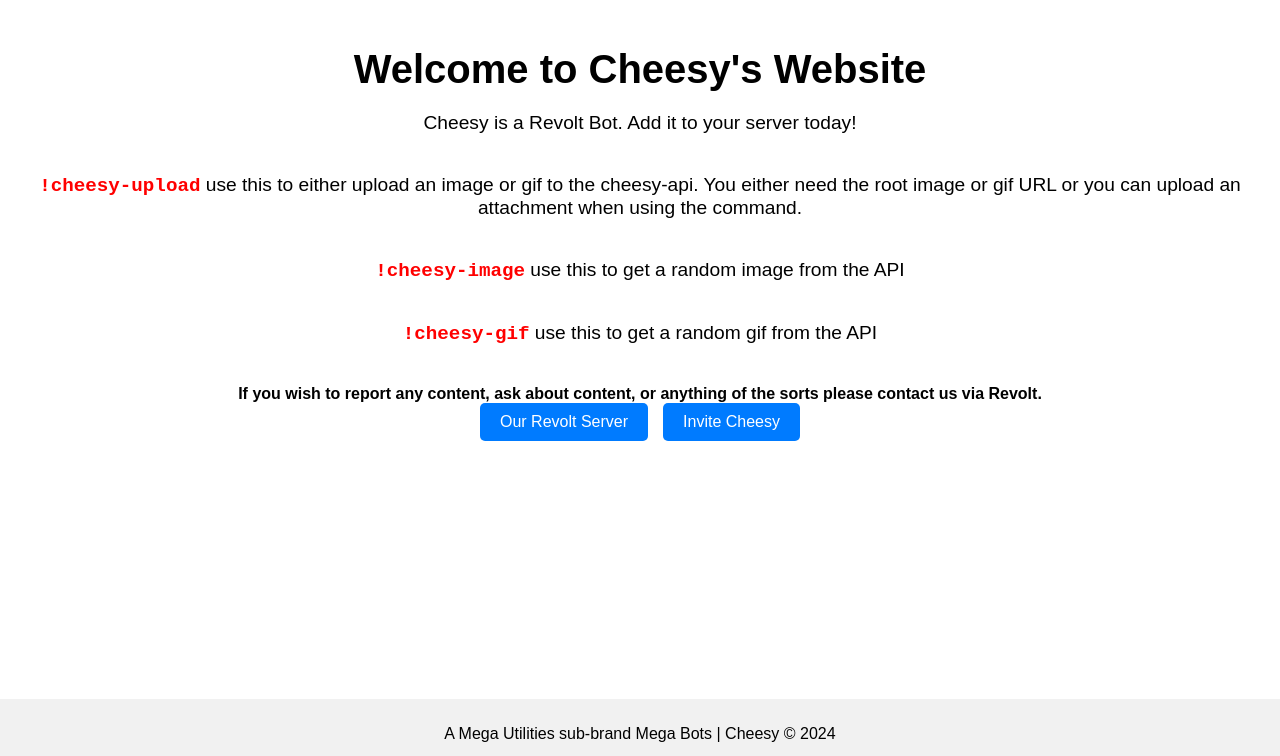
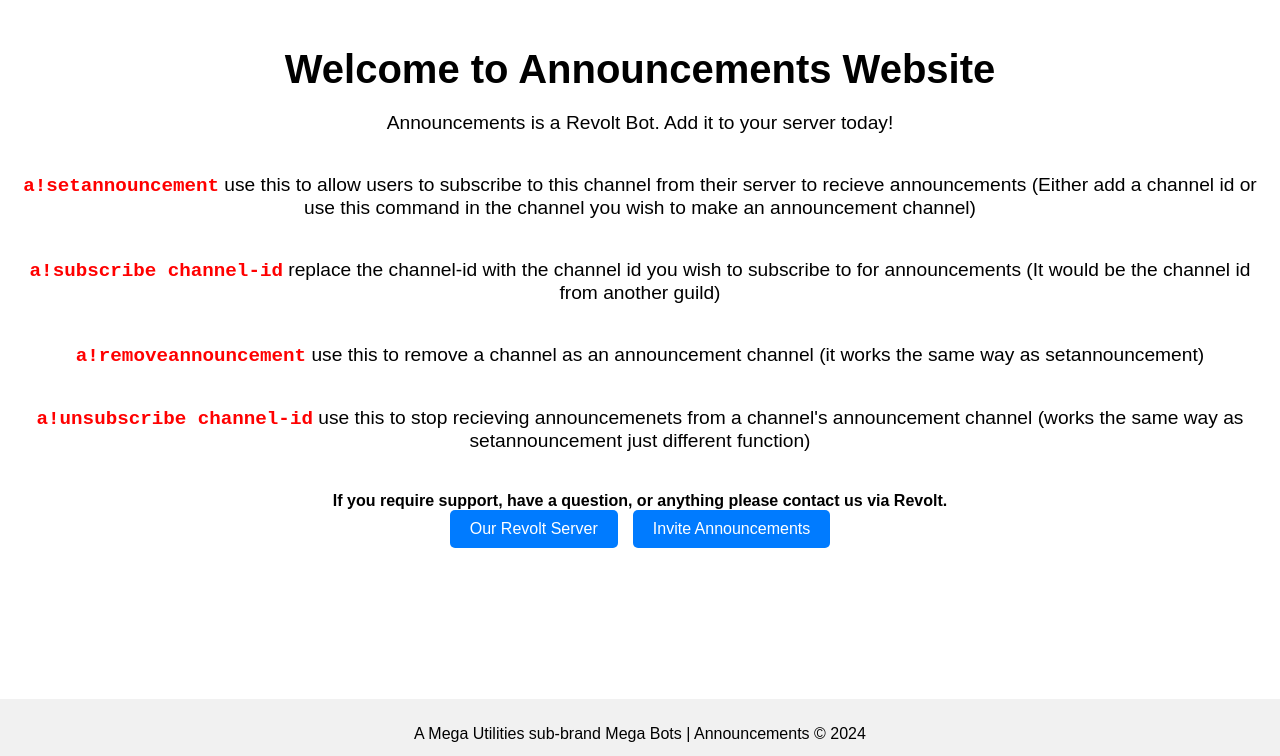
Before and after one commit to mu-mega-bots/announcements, a plain HTML site: page index.html in a window 1280 px wide. Shown: the top 756 px of the page. Drawn offline with Linux system fonts and the light colour scheme; grey boxes are pictures that could not be loaded.

Commit message:
Update index.html

```diff
--- a/index.html
+++ b/index.html
@@ -3,7 +3,7 @@
 <head>
     <meta charset="UTF-8">
     <meta name="viewport" content="width=device-width, initial-scale=1.0">
-    <title>Cheesy</title>
+    <title>Announcements</title>
     <link rel="stylesheet" href="https://cdnjs.cloudflare.com/ajax/libs/font-awesome/6.0.0-beta3/css/all.min.css">
     <style>
         body {
@@ -67,20 +67,21 @@
 <body>
 
     <div class="content">
-        <h1>Welcome to Cheesy's Website</h1>
-        <p>Cheesy is a Revolt Bot. Add it to your server today!</p>
-        <p><code>!cheesy-upload</code> use this to either upload an image or gif to the cheesy-api. You either need the root image or gif URL or you can upload an attachment when using the command.</p>
-        <p><code>!cheesy-image</code> use this to get a random image from the API</p>
-        <p><code>!cheesy-gif</code> use this to get a random gif from the API</p>
-        <strong>If you wish to report any content, ask about content, or anything of the sorts please contact us via Revolt.</strong>
+        <h1>Welcome to Announcements Website</h1>
+        <p>Announcements is a Revolt Bot. Add it to your server today!</p>
+        <p><code>a!setannouncement</code> use this to allow users to subscribe to this channel from their server to recieve announcements (Either add a channel id or use this command in the channel you wish to make an announcement channel)</p>
+        <p><code>a!subscribe channel-id</code> replace the channel-id with the channel id you wish to subscribe to for announcements (It would be the channel id from another guild)</p>
+        <p><code>a!removeannouncement</code> use this to remove a channel as an announcement channel (it works the same way as setannouncement)</p>
+        <p><code>a!unsubscribe channel-id</code> use this to stop recieving announcemenets from a channel's announcement channel (works the same way as setannouncement just different function)</p>
+        <strong>If you require support, have a question, or anything please contact us via Revolt.</strong>
         <div class="buttons">
             <a href="https://rvlt.gg/d921cr9H">Our Revolt Server</a>
-            <a href="https://app.revolt.chat/bot/01J83YYBDX1F2VPHS3VAJ0WYSD">Invite Cheesy</a>
+            <a href="https://app.revolt.chat/bot/01JCA0PX86C21CPM0KSWQXZ8CX">Invite Announcements</a>
         </div>
     </div>
 
     <footer class="footer">
-        <p>A Mega Utilities sub-brand Mega Bots | Cheesy © 2024</p>
+        <p>A Mega Utilities sub-brand Mega Bots | Announcements © 2024</p>
         <div class="icons">
             <a href="https://patreon.com/MegaUtilities"><i class="fab fa-patreon"></i></a>
             <a href="https://discord.gg/J9N6evPF8Y"><i class="fab fa-discord"></i></a>
```
